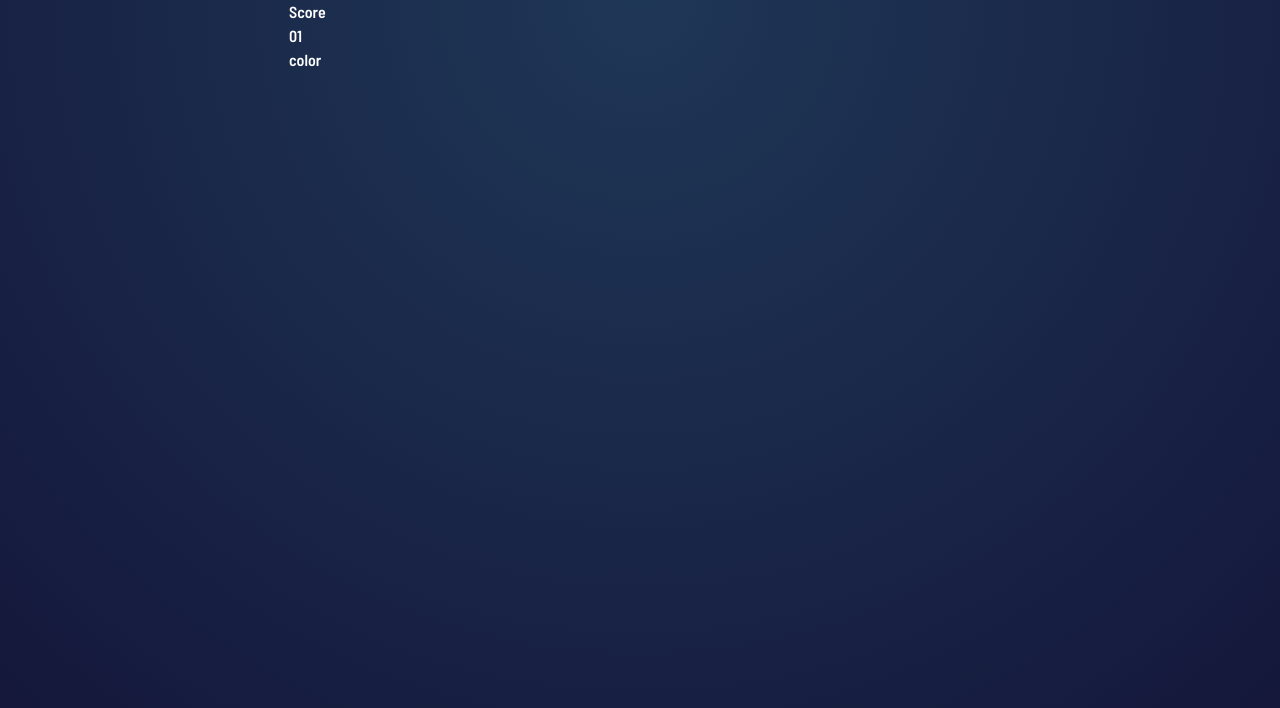
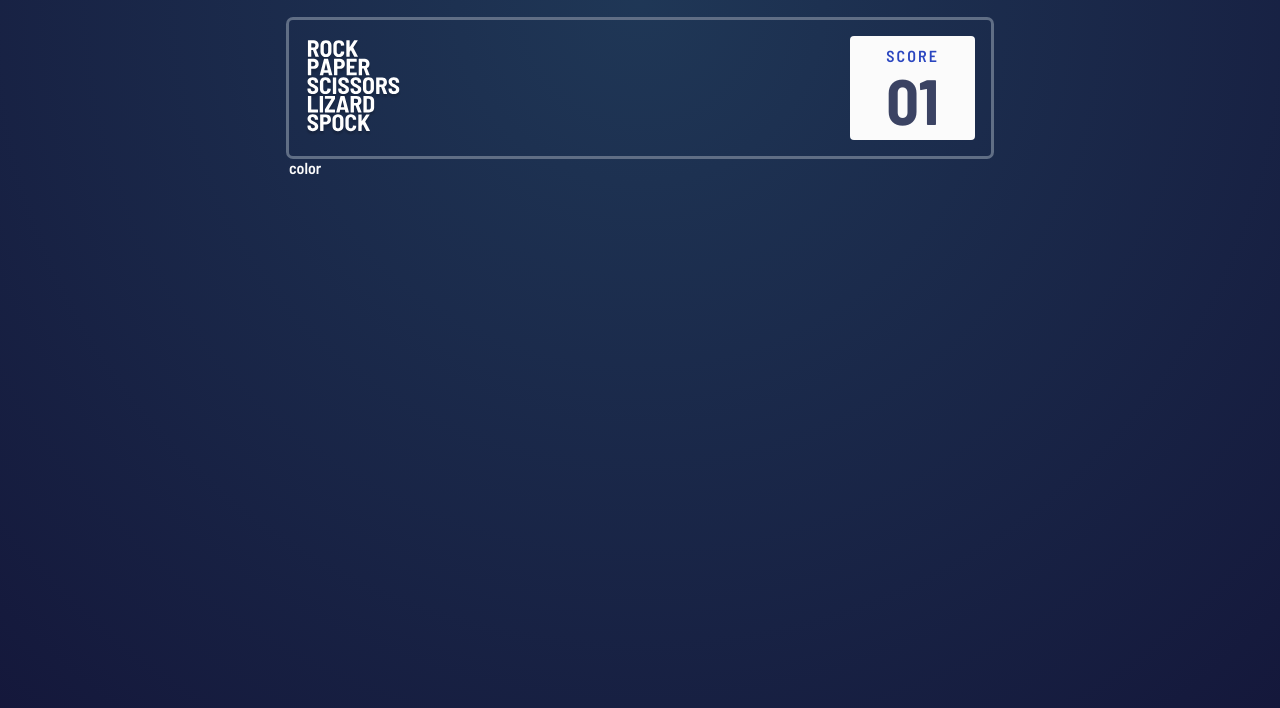
Before and after one commit to jastenn/rock-paper-scissor-game-hub, a React (Create React App) app: page / in a window 1280 px wide. Shown: the top 708 px of the page. Built offline with nearby package versions, Linux system fonts and the light colour scheme.

Commit message:
Game Header Completed

```diff
--- a/src/App.tsx
+++ b/src/App.tsx
@@ -6,7 +6,7 @@ function App() {
   return (
     <GameContextProvider>
       <div className="App font-sans font-semibold bg-main min-h-screen text-white">
-        <div className="w-[84%] mx-auto max-w-[43.88rem]">
+        <div className="w-[84%] mx-auto pt-5 max-w-[43.88rem]">
           <GameHeader />
           <GameArena />
         </div>
--- a/src/components/GameHeader.tsx
+++ b/src/components/GameHeader.tsx
@@ -1,14 +1,24 @@
-import { useContext, useEffect } from "react";
+import { FC, useContext, useEffect } from "react";
 import { GameContext } from "../providers/GameContextProvider";
+
+import Logo from "../assets/images/logo-bonus.svg";
+
 import GameHeaderScore from "./GameHeaderScore";
 
-const GameHeader = () => {
+interface GameHeaderProps {
+  className?: string;
+}
+const GameHeader: FC<GameHeaderProps> = ({ className = "" }) => {
   const { state, dispatch } = useContext(GameContext);
-  useEffect(() => {
-    console.log(state);
-  }, []);
   return (
-    <header>
+    <header
+      className={`${className} flex items-center justify-between p-3 md:p-4 ring-[3px] ring-[hsl(217,16%,45%)] rounded`}
+    >
+      <img
+        className="h-14 sm:h-20 md:h-24"
+        src={Logo}
+        alt="Rock Paper Scissor Lizard Spock"
+      />
       <GameHeaderScore value={1} />
     </header>
   );
--- a/src/components/GameHeaderScore.tsx
+++ b/src/components/GameHeaderScore.tsx
@@ -6,9 +6,18 @@ interface GameHeaderScoreProps {
 
 const GameHeaderScore: FC<GameHeaderScoreProps> = ({ value }) => {
   return (
-    <div aria-live="polite">
-      <div>Score</div>
-      <div>{value.toLocaleString("en-US", { minimumIntegerDigits: 2 })}</div>
+    <div
+      className="bg-white self-stretch px-4 py-2 sm:px-6 sm:py-2 md:px-9 text-center text-dark-blue rounded"
+      aria-live="polite"
+    >
+      <div>
+        <div className="text-xs sm:text-sm md:text-base tracking-[.13em] uppercase text-[hsl(229,64%,46%)]">
+          Score
+        </div>
+        <div className="font-bold text-4.5 leading-[1] sm:text-[3.25rem] md:text-[4rem]">
+          {value.toLocaleString("en-US", { minimumIntegerDigits: 2 })}
+        </div>
+      </div>
     </div>
   );
 };
--- a/tailwind.config.js
+++ b/tailwind.config.js
@@ -4,6 +4,7 @@ module.exports = {
     extend: {
       colors: {
         "dark-blue": "hsl(229, 25%, 31%)",
+        white: "#FBFBFB",
       },
       fontFamily: {
         sans: ["Barlow Semi Condensed", "sans-serif"],
@@ -14,6 +15,9 @@ module.exports = {
       boxShadow: {
         "inset-solid": "inset 0 4px 1px rgba(0, 0, 0, .2)",
       },
+      fontSize: {
+        4.5: "2.5rem",
+      },
     },
   },
   plugins: [],
```
